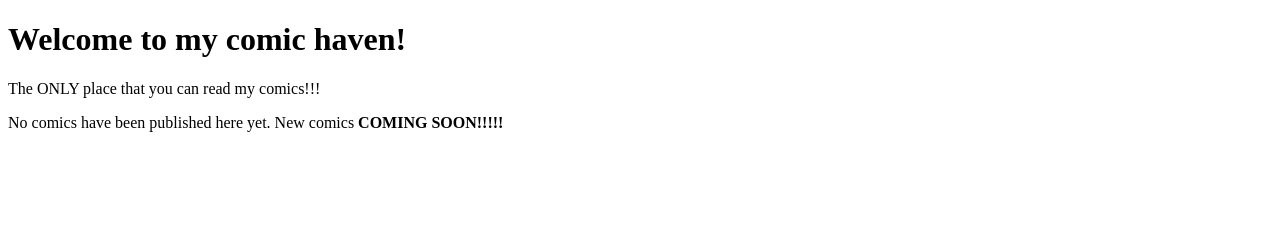
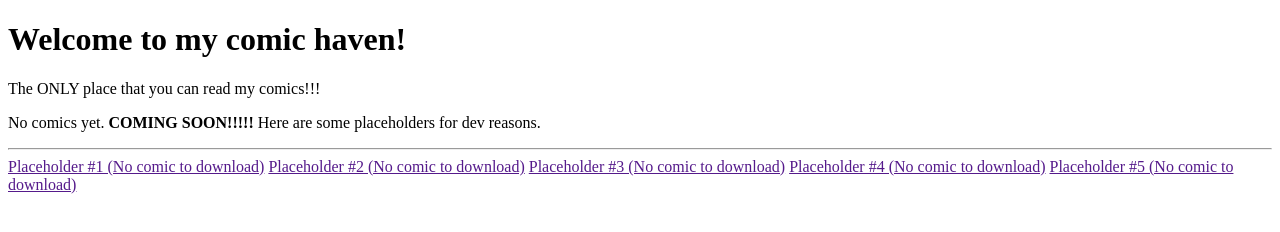
Before and after one commit to MinecraftFan69420/comic_haven, a plain HTML site: page homepage.html in a window 1280 px wide. Drawn offline with Linux system fonts and the light colour scheme.

Commit message:
Added place holders

```diff
--- a/homepage.html
+++ b/homepage.html
@@ -11,7 +11,15 @@
         <p>The ONLY place that you can read my comics!!! </p>
     </div>
     <div id="comics">
-        <p>No comics have been published here yet. New comics <b>COMING SOON!!!!!</b></p>
+        <p>No comics yet. <b>COMING SOON!!!!!</b> Here are some placeholders for dev reasons.</p>
+        <hr>
+        <div id="listofcomics">
+            <a href="" class="placeholder"> Placeholder #1 (No comic to download)</a>
+            <a href="" class="placeholder"> Placeholder #2 (No comic to download)</a>
+            <a href="" class="placeholder"> Placeholder #3 (No comic to download)</a>
+            <a href="" class="placeholder"> Placeholder #4 (No comic to download)</a>
+            <a href="" class="placeholder"> Placeholder #5 (No comic to download)</a>
+        </div>
     </div>
 </body>
 </html>
```
